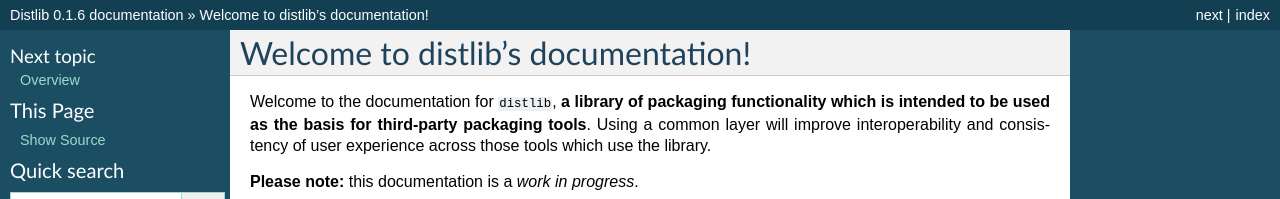
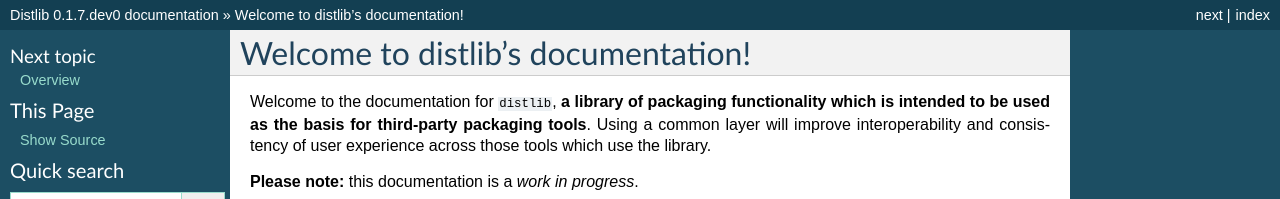
Before and after one commit to pypa/distlib, a Sphinx documentation site: the page built from docs/index.rst, in a window 1280 px wide and 900 px high. Shown: the top 199 px of the window. Built offline with Sphinx 7.4.7, drawn with Linux system fonts in a browser that asks for light colours; formulas are drawn with MathJax 3; comment, search, counter and statistics services are not loaded; some of the changed text lies outside the part shown.

Commit message:
Bumped version.

```diff
--- a/distlib/__init__.py
+++ b/distlib/__init__.py
@@ -6,7 +6,7 @@
 #
 import logging
 
-__version__ = '0.1.6'
+__version__ = '0.1.7.dev0'
 
 class DistlibException(Exception):
     pass
--- a/docs/conf.py
+++ b/docs/conf.py
@@ -50,7 +50,7 @@
 # The short X.Y version.
 version = '0.1'
 # The full version, including alpha/beta/rc tags.
-release = '0.1.6'
+release = '0.1.7.dev0'
 
 # The language for content autogenerated by Sphinx. Refer to documentation
 # for a list of supported languages.
@@ -91,7 +91,7 @@
 
 # The theme to use for HTML and HTML Help pages.  See the documentation for
 # a list of builtin themes.
-html_theme = os.environ.get('DISTLIB_DOC_SCHEME', 'default')
+html_theme = os.environ.get('DISTLIB_DOC_THEME', 'default')
 
 # Theme options are theme-specific and customize the look and feel of a theme
 # further.  For a list of options available for each theme, see the
```
